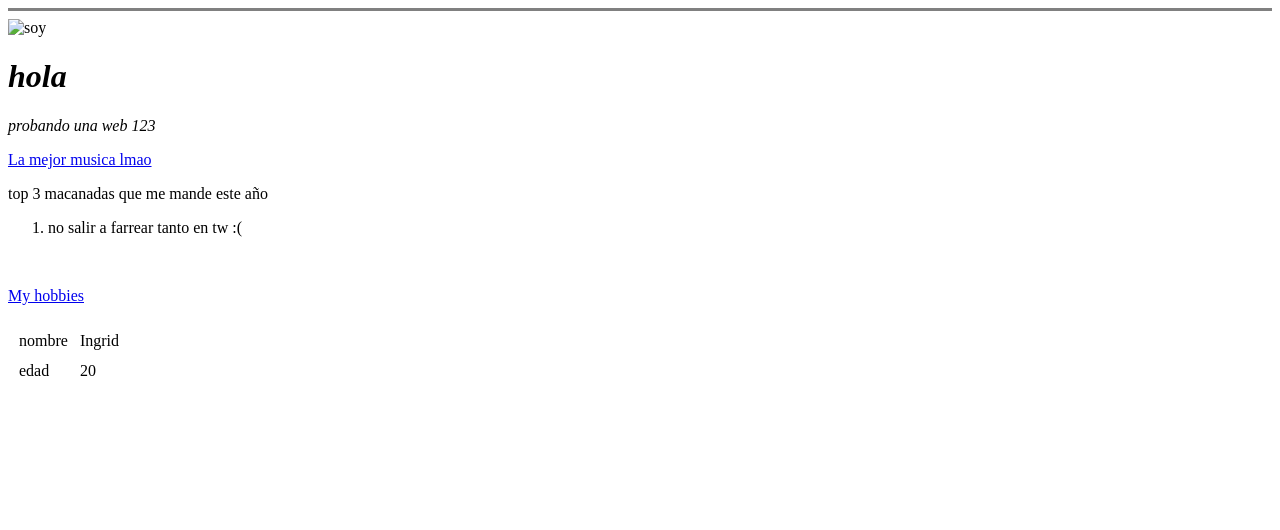
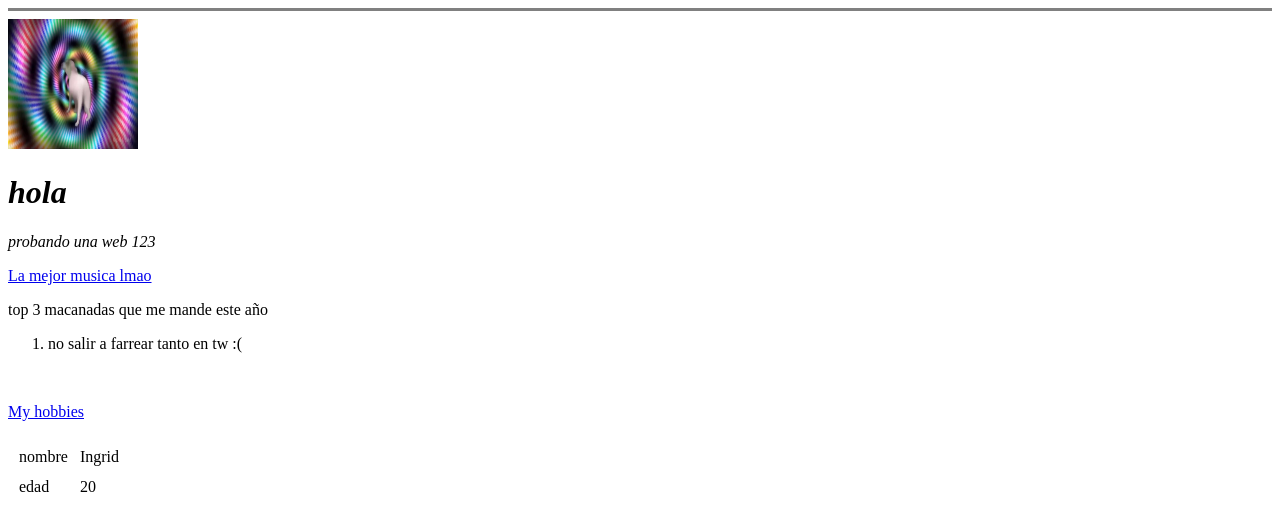
Before and after one commit to imorinigo/cv, a plain HTML site: page index.html in a window 1280 px wide. Drawn offline with Linux system fonts and the light colour scheme.

Commit message:
cambio de path de imagen

```diff
--- a/index.html
+++ b/index.html
@@ -8,7 +8,7 @@
 </head>
 <body>
     <hr size="3" noshade>
-    <img src="hola.jpg", width="130" height="130" alt="soy">
+    <img src="WhatsApp Image 2022-09-24 at 19.36.22.jpeg", width="130" height="130" alt="soy">
     <h1> <i>hola</i> </h1>
     <p> <em> probando una web 123 </em> </p>
     <a href="https://www.youtube.com/watch?v=_EOJvldKR0g" target="_blank" > La mejor musica lmao</a>
```
